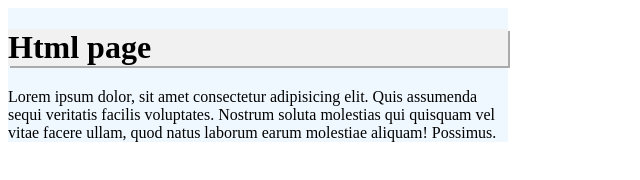
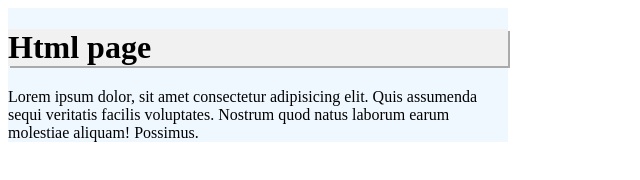
Before and after one commit to ShahedAhmadAhadi/express001, a website: page index.html in a window 1280 px wide. Shown: the whole page, without its empty margins (0-640 px from the left). Drawn offline with Linux system fonts and the light colour scheme.

```diff
--- a/index.html
+++ b/index.html
@@ -12,8 +12,7 @@
       <h1>Html page</h1>
       <div>
         Lorem ipsum dolor, sit amet consectetur adipisicing elit. Quis assumenda
-        sequi veritatis facilis voluptates. Nostrum soluta molestias qui
-        quisquam vel vitae facere ullam, quod natus laborum earum molestiae
+        sequi veritatis facilis voluptates. Nostrum quod natus laborum earum molestiae
         aliquam! Possimus.
       </div>
     </div>
```
